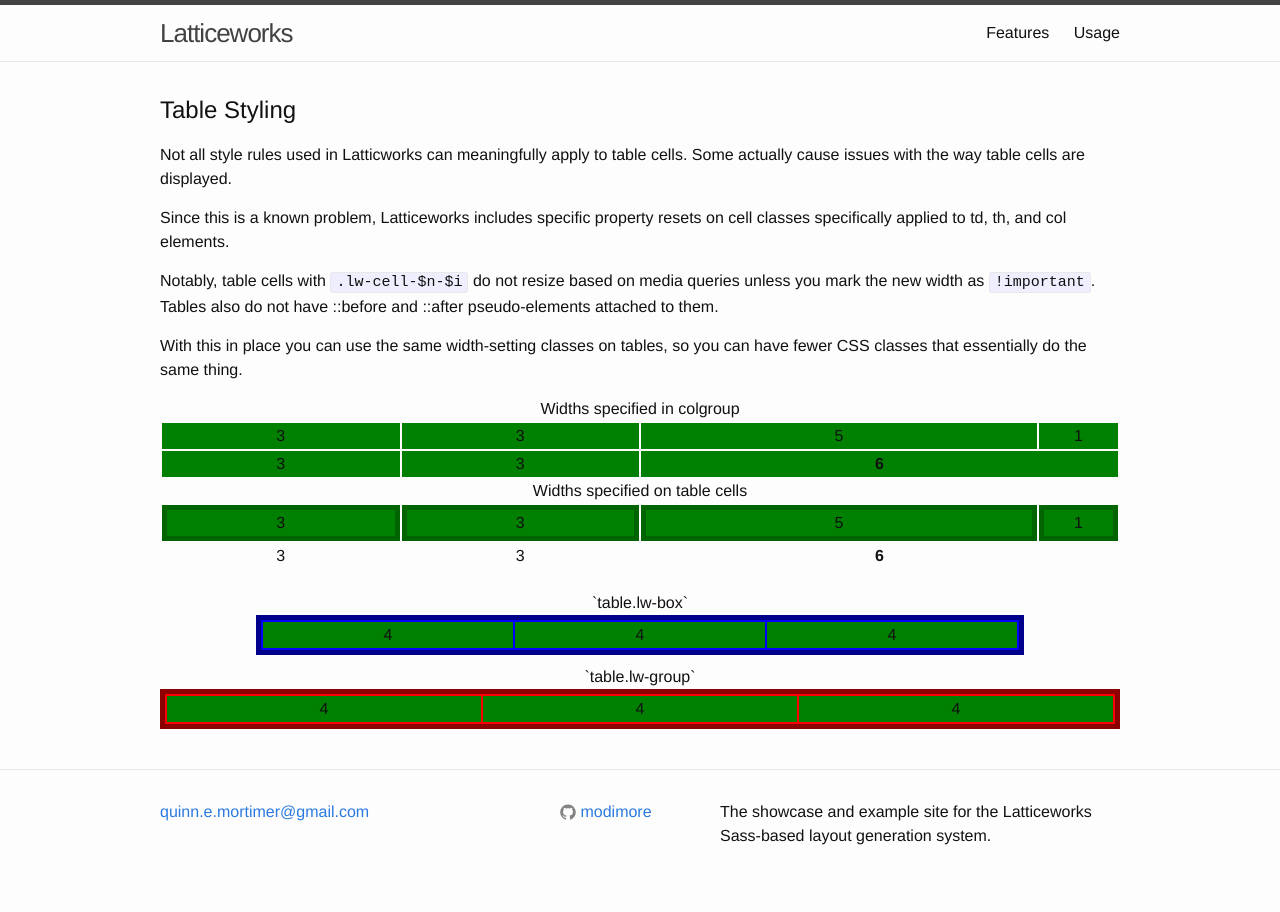
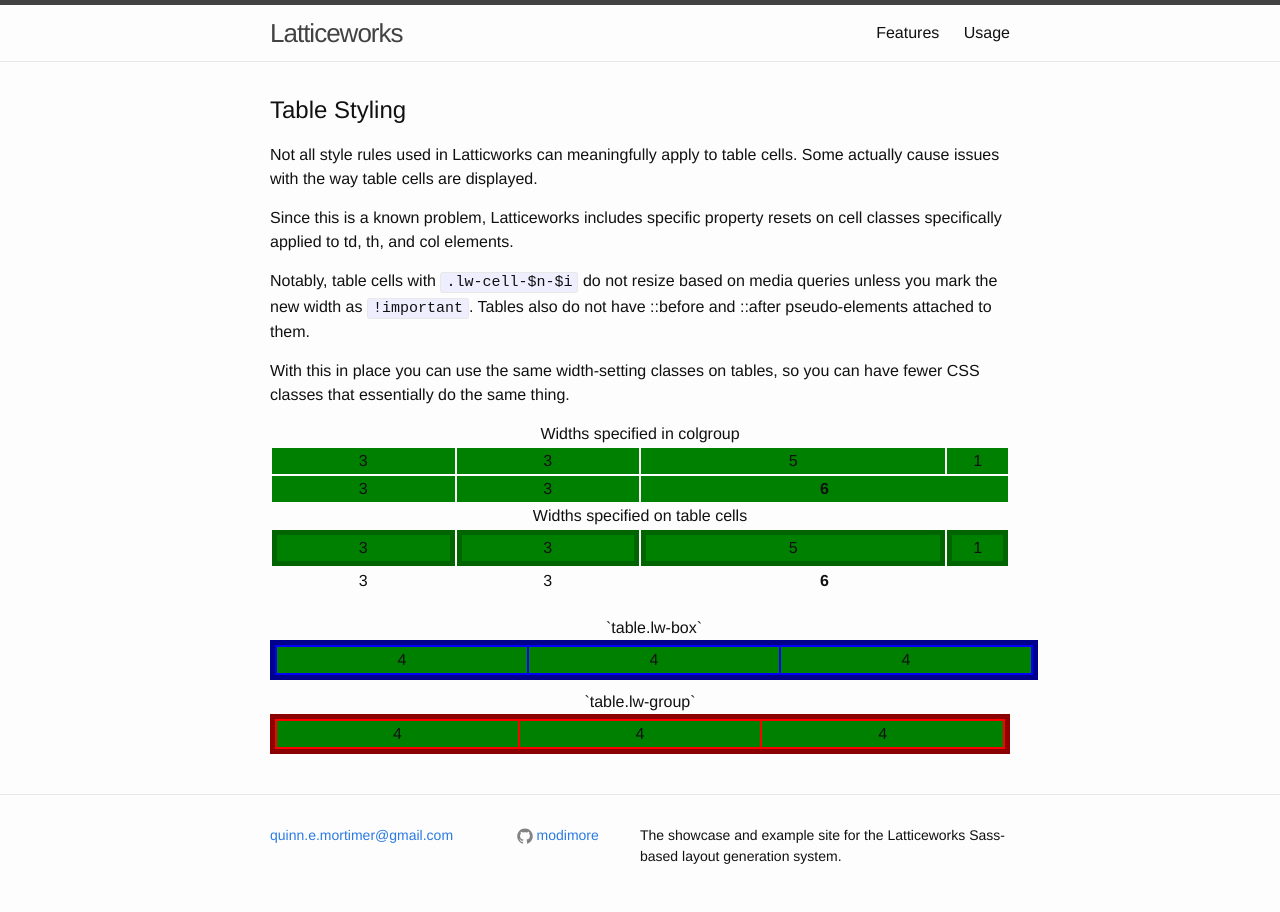
Before and after one commit to modimore/Latticeworks, a Jekyll site: the page built from _features/tables.md, in a window 1280 px wide. Built offline with Jekyll 4.4.1, drawn with Linux system fonts in a browser that asks for light colours.

Commit message:
Match some styling to that of modimore.github.io (ongoing)

```diff
--- a/_includes/footer.html
+++ b/_includes/footer.html
@@ -1,8 +1,8 @@
-<footer class="site-footer">
+<footer class="site-footer main-section">
 
-  <div class="lw-box">
+  <div class="wrapper">
 
-    <div class="lw-cell-12-5">
+    <div class="lw-cell-12-4">
       <ul class="contact-list">
         <li><a href="mailto:{{ site.email }}">{{ site.email }}</a></li>
       </ul>
@@ -18,7 +18,7 @@
       </ul>
     </div>
 
-    <div class="lw-cell-12-5">
+    <div class="lw-cell-12-6">
       <p>{{ site.description }}</p>
     </div>
 
--- a/_includes/head.html
+++ b/_includes/head.html
@@ -8,6 +8,6 @@
 
   <link rel="stylesheet" href="{{ "/css/main.css" | prepend: site.github.url }}">
   <link rel="stylesheet" href="{{ "/css/lattice-12.css" | prepend: site.github.url }}">
-  <link rel="canonical" href="{{ page.url | replace:'index.html','' | site.github.url }}">
+  <link rel="canonical" href="{{ page.url | replace:'index.html','' | prepend: site.github.url }}">
   <link rel="alternate" type="application/rss+xml" title="{{ site.title }}" href="{{ "/feed.xml" | prepend: site.github.url }}">
 </head>
--- a/_includes/header.html
+++ b/_includes/header.html
@@ -1,6 +1,6 @@
-<header class="site-header">
+<header class="site-header main-section">
 
-  <div class="lw-box">
+  <div class="wrapper">
 
     <a class="site-title" href="{{ site.github.url }}/">{{ site.title }}</a>
 
--- a/_layouts/default.html
+++ b/_layouts/default.html
@@ -7,8 +7,8 @@
 
     {% include header.html %}
 
-    <div class="page-content">
-      <div class="lw-box">
+    <div class="page-content main-section">
+      <div class="wrapper">
         {{ content }}
       </div>
     </div>
--- a/_sass/_layout.scss
+++ b/_sass/_layout.scss
@@ -1,14 +1,61 @@
+@import 'latticeworks/core';
+@import 'latticeworks/tables';
+
+@include latticeworks-init;
+@include lw-cells('lw-cell', 12);
+@include lw-cells-adjust-at('lw-cell', 12, $on-palm, 6);
+@include lw-cells-adjust-at('lw-cell', 12, 400px, 1);
+
+.lw-group {
+  @include lw-group;
+}
+
+@include lw-table;
+@include lw-tablecells('lw-cell', 12);
+
+.main-section {
+  border-top: 1px solid $grey-color-light;
+  padding: $spacing-unit 0;
+
+  &:first-child {
+    border-top: 5px solid $grey-color-dark;
+  }
+
+  .clean & {
+    padding: $spacing-unit/2 0;
+
+    &:first-child {
+      @media print {
+        border-top: none;
+      }
+    }
+  }
+}
+
+/**
+ * Wrapper
+ */
+.wrapper {
+    @extend %lw-box;
+    max-width: $content-width;
+    padding-right: $spacing-unit;
+    padding-left: $spacing-unit;
+
+    @include media-query($on-laptop) {
+        max-width: -webkit-calc(#{$content-width} - (#{$spacing-unit}));
+        max-width:         calc(#{$content-width} - (#{$spacing-unit}));
+        padding-right: $spacing-unit / 2;
+        padding-left: $spacing-unit / 2;
+    }
+}
+
 /**
  * Site header
  */
 .site-header {
-    border-top: 5px solid $grey-color-dark;
-    border-bottom: 1px solid $grey-color-light;
     min-height: 56px;
-
-    padding-left: $spacing-unit;
-    padding-right: $spacing-unit;
-
+    padding-top: 0px;
+    padding-bottom: 0px;
     // Positioning context for the mobile navigation icon
     position: relative;
 }
@@ -100,8 +147,7 @@
  * Site footer
  */
 .site-footer {
-    border-top: 1px solid $grey-color-light;
-    padding: $spacing-unit;
+  font-size: $small-font-size;
 }
 
 .contact-list,
@@ -113,9 +159,7 @@
 /**
  * Page content
  */
-.page-content {
-    padding: $spacing-unit;
-}
+.page-content { }
 
 .page-heading {
     font-size: 20px;
--- a/css/main.scss
+++ b/css/main.scss
@@ -1,8 +1,6 @@
 ---
 ---
 @charset "utf-8";
-
-
 
 // Our variables
 $base-font-family: "Helvetica Neue", Helvetica, Arial, sans-serif;
```
